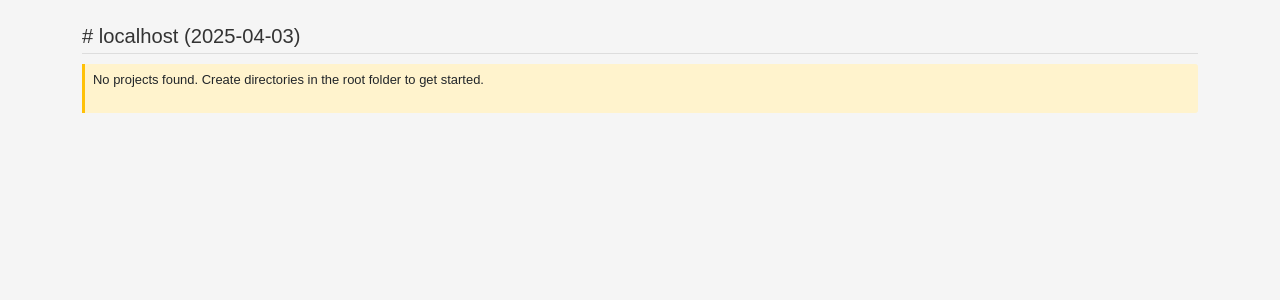
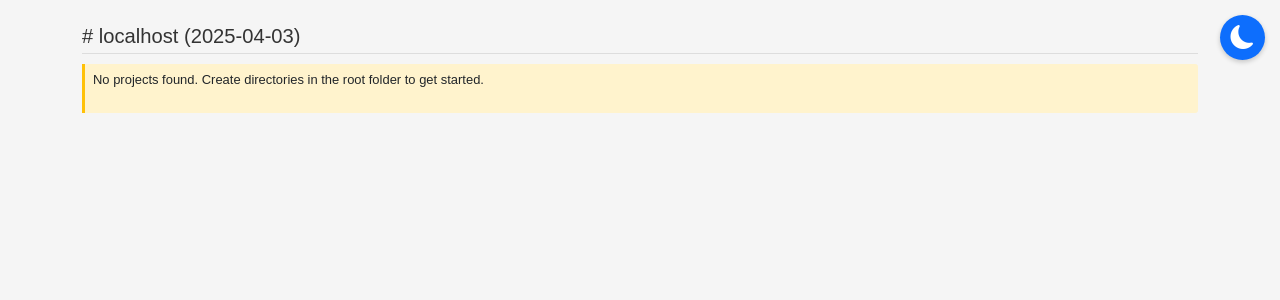
Before and after one commit to davidjimenez75/php-simpletasks, a PHP site: page / in a window 1280 px wide. Shown: the top 300 px of the page. Run offline with PHP 8.4, Linux system fonts and the light colour scheme.

Commit message:
Added Automatic Dark Mode

```diff
--- a/index.php
+++ b/index.php
@@ -28,7 +28,7 @@ function getDirectories(string $path): array {
 $projects = getDirectories(__DIR__);
 ?>
 <!DOCTYPE html>
-<html lang="en">
+<html lang="en" data-bs-theme="light">
 <head>
     <meta charset="UTF-8">
     <meta name="viewport" content="width=device-width, initial-scale=1.0">
@@ -36,6 +36,7 @@ $projects = getDirectories(__DIR__);
 
     <!-- Bootstrap CSS from CDN -->
     <link href="https://cdn.jsdelivr.net/npm/bootstrap@5.3.2/dist/css/bootstrap.min.css" rel="stylesheet" integrity="sha384-T3c6CoIi6uLrA9TneNEoa7RxnatzjcDSCmG1MXxSR1GAsXEV/Dwwykc2MPK8M2HN" crossorigin="anonymous">
+    <link rel="stylesheet" href="https://cdn.jsdelivr.net/npm/bootstrap-icons@1.11.1/font/bootstrap-icons.css">
 
     <!-- Your custom styles -->
     <style>
@@ -104,9 +105,71 @@ $projects = getDirectories(__DIR__);
             font-style: italic;
             font-size: 0.9em;
         }
+
+        /* Dark mode styles */
+        html[data-bs-theme="dark"] body {
+            background-color: #212529;
+            color: #f8f9fa;
+        }
+
+        html[data-bs-theme="dark"] h1 {
+            color: #f8f9fa;
+            border-bottom: 1px solid #495057;
+        }
+
+        html[data-bs-theme="dark"] .project {
+            background-color: #343a40;
+            box-shadow: 0 1px 2px rgba(255,255,255,0.1);
+        }
+
+        html[data-bs-theme="dark"] .project h2 {
+            color: #e9ecef;
+        }
+
+        html[data-bs-theme="dark"] .task {
+            background-color: #2b3035;
+            border-left: 3px solid #0d6efd;
+        }
+
+        html[data-bs-theme="dark"] .no-projects {
+            background-color: #332701;
+            border-left: 3px solid #ffc107;
+        }
+
+        html[data-bs-theme="dark"] .no-tasks {
+            color: #adb5bd;
+        }
+
+        /* Theme toggle button */
+        .theme-toggle {
+            position: fixed;
+            top: 15px;
+            right: 15px;
+            z-index: 1000;
+            width: 45px;
+            height: 45px;
+            border-radius: 50%;
+            background-color: var(--bs-primary);
+            color: white;
+            display: flex;
+            justify-content: center;
+            align-items: center;
+            cursor: pointer;
+            box-shadow: 0 2px 5px rgba(0,0,0,0.2);
+            border: none;
+        }
+
+        .theme-toggle i {
+            font-size: 1.5rem;
+        }
     </style>
 </head>
 <body class="container py-4">
+    <!-- Theme toggle button -->
+    <button class="theme-toggle" id="themeToggle">
+        <i class="bi bi-moon-fill" id="themeIcon"></i>
+    </button>
+
     <h1># <?= $_SERVER['HTTP_HOST'] ?? 'Projects' ?> (<?= date('Y-m-d') ?>)</h1>
 
     <?php if (empty($projects)): ?>
@@ -142,5 +205,43 @@ $projects = getDirectories(__DIR__);
 
     <!-- Bootstrap JS from CDN (optional, only if you need JavaScript components) -->
     <script src="https://cdn.jsdelivr.net/npm/bootstrap@5.3.2/dist/js/bootstrap.bundle.min.js" integrity="sha384-C6RzsynM9kWDrMNeT87bh95OGNyZPhcTNXj1NW7RuBCsyN/o0jlpcV8Qyq46cDfL" crossorigin="anonymous"></script>
+
+    <!-- Theme toggle script -->
+    <script>
+        document.addEventListener('DOMContentLoaded', function() {
+            const html = document.documentElement;
+            const themeToggle = document.getElementById('themeToggle');
+            const themeIcon = document.getElementById('themeIcon');
+
+            // Check if it's night time (between 8 PM and 9 AM)
+            function isNightTime() {
+                const hour = new Date().getHours();
+                return hour >= 20 || hour < 9;
+            }
+
+            // Set initial theme based on time
+            if (isNightTime()) {
+                html.setAttribute('data-bs-theme', 'dark');
+                themeIcon.classList.remove('bi-moon-fill');
+                themeIcon.classList.add('bi-sun-fill');
+            }
+
+            // Toggle theme function
+            function toggleTheme() {
+                if (html.getAttribute('data-bs-theme') === 'dark') {
+                    html.setAttribute('data-bs-theme', 'light');
+                    themeIcon.classList.remove('bi-sun-fill');
+                    themeIcon.classList.add('bi-moon-fill');
+                } else {
+                    html.setAttribute('data-bs-theme', 'dark');
+                    themeIcon.classList.remove('bi-moon-fill');
+                    themeIcon.classList.add('bi-sun-fill');
+                }
+            }
+
+            // Add click event to theme toggle button
+            themeToggle.addEventListener('click', toggleTheme);
+        });
+    </script>
 </body>
 </html>
```
